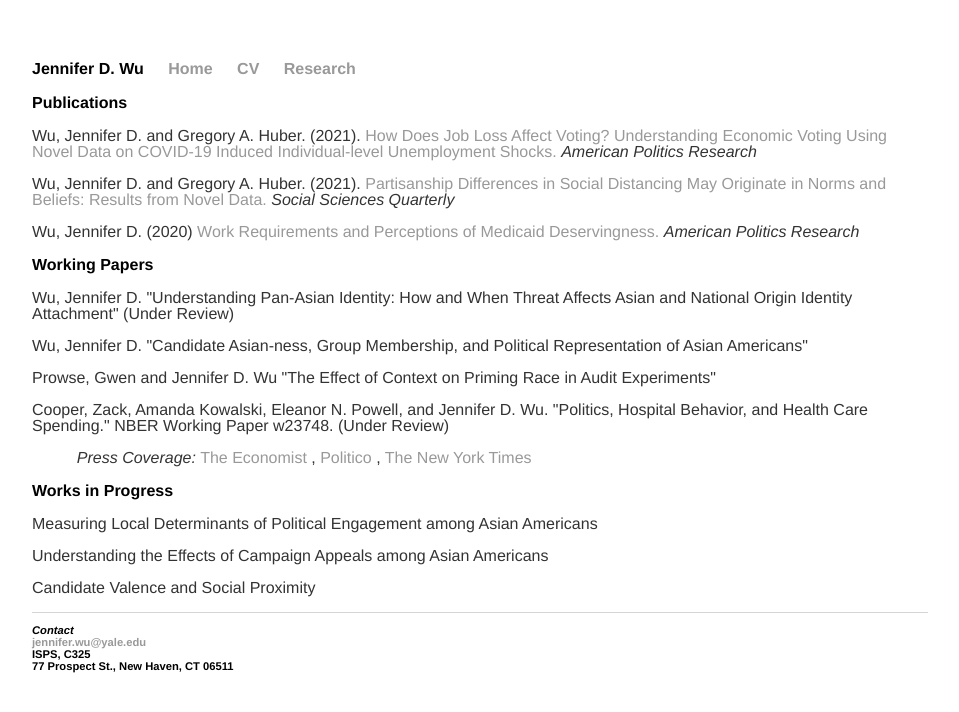
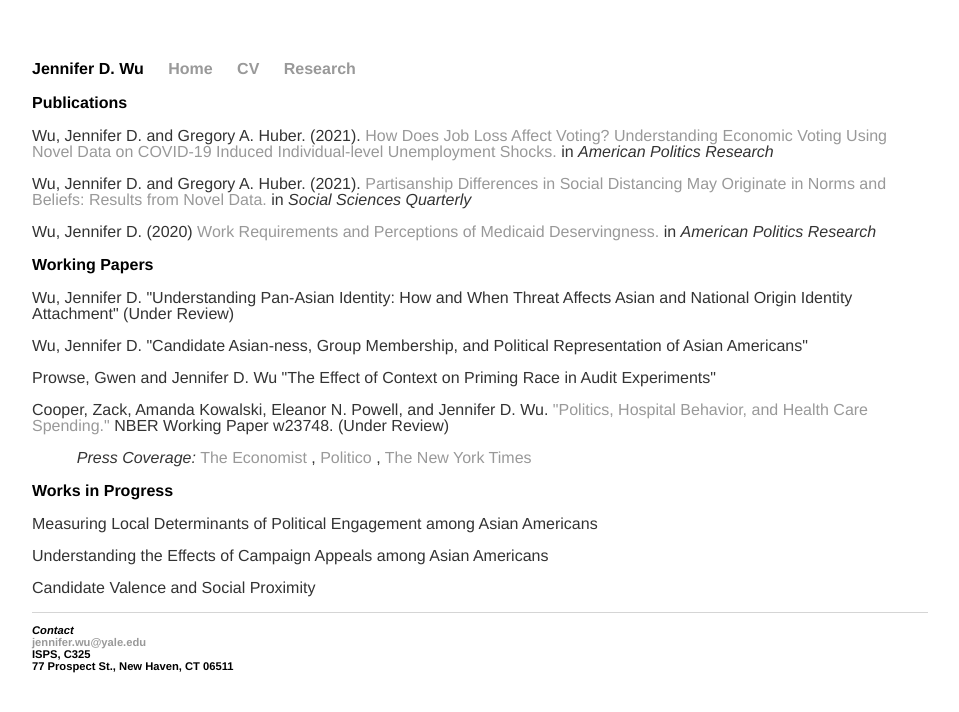
Before and after one commit to wujend/wujend.github.io, a Jekyll site: the page built from research/index.html, in a window 1280 px wide. Shown: the top 712 px of the page, without its empty margins (160-1119 px from the left). Built offline with Jekyll 4.4.1, drawn with Linux system fonts in a browser that asks for light colours.

```diff
--- a/research/index.html
+++ b/research/index.html
@@ -4,11 +4,11 @@ title: Jennifer D. Wu | Research
 ---
 <div class="blurb">
 <h1>Publications</h1>
-  <p>Wu, Jennifer D. and Gregory A. Huber. (2021). <a href="https://doi.org/10.1177/1532673X211026831">How Does Job Loss Affect Voting? Understanding Economic Voting Using Novel Data on COVID-19 Induced Individual-level Unemployment Shocks.</a> <i>American Politics Research</i></p>
+  <p>Wu, Jennifer D. and Gregory A. Huber. (2021). <a href="https://doi.org/10.1177/1532673X211026831">How Does Job Loss Affect Voting? Understanding Economic Voting Using Novel Data on COVID-19 Induced Individual-level Unemployment Shocks.</a> in <i>American Politics Research</i></p>
 
-  <p>Wu, Jennifer D. and Gregory A. Huber. (2021). <a href="https://doi.org/10.1111/ssqu.12947">Partisanship Differences in Social Distancing May Originate in Norms and Beliefs: Results from Novel Data.</a> <i>Social Sciences Quarterly </i></p>
+  <p>Wu, Jennifer D. and Gregory A. Huber. (2021). <a href="https://doi.org/10.1111/ssqu.12947">Partisanship Differences in Social Distancing May Originate in Norms and Beliefs: Results from Novel Data.</a> in <i>Social Sciences Quarterly </i></p>
 
-  <p>Wu, Jennifer D. (2020) <a href="https://doi.org/10.1177/1532673X20961317">Work Requirements and Perceptions of Medicaid Deservingness.</a> <i>American Politics Research</i></p>
+  <p>Wu, Jennifer D. (2020) <a href="https://doi.org/10.1177/1532673X20961317">Work Requirements and Perceptions of Medicaid Deservingness.</a> in <i>American Politics Research</i></p>
 
 </div>
 
@@ -21,7 +21,7 @@ title: Jennifer D. Wu | Research
 
   <p>Prowse, Gwen and Jennifer D. Wu "The Effect of Context on Priming Race in Audit Experiments"</p>
 
-  <p>Cooper, Zack, Amanda Kowalski, Eleanor N. Powell, and Jennifer D. Wu. "Politics, Hospital Behavior, and Health Care Spending."
+  <p>Cooper, Zack, Amanda Kowalski, Eleanor N. Powell, and Jennifer D. Wu. <a href="https://www.nber.org/papers/w23748"> "Politics, Hospital Behavior, and Health Care Spending."</a>
   NBER Working Paper w23748. (Under Review)
   <p style="margin-left:5%; margin-right:10%;"><i>Press Coverage:</i> <a href = "https://www.economist.com/united-states/2017/09/02/blame-congress-for-high-health-care-costs">The Economist</a>
   , <a href="https://www.politico.com/story/2017/09/11/pulse-check-when-politicians-used-medicare-as-a-piggy-bank-242548">Politico</a>
```
